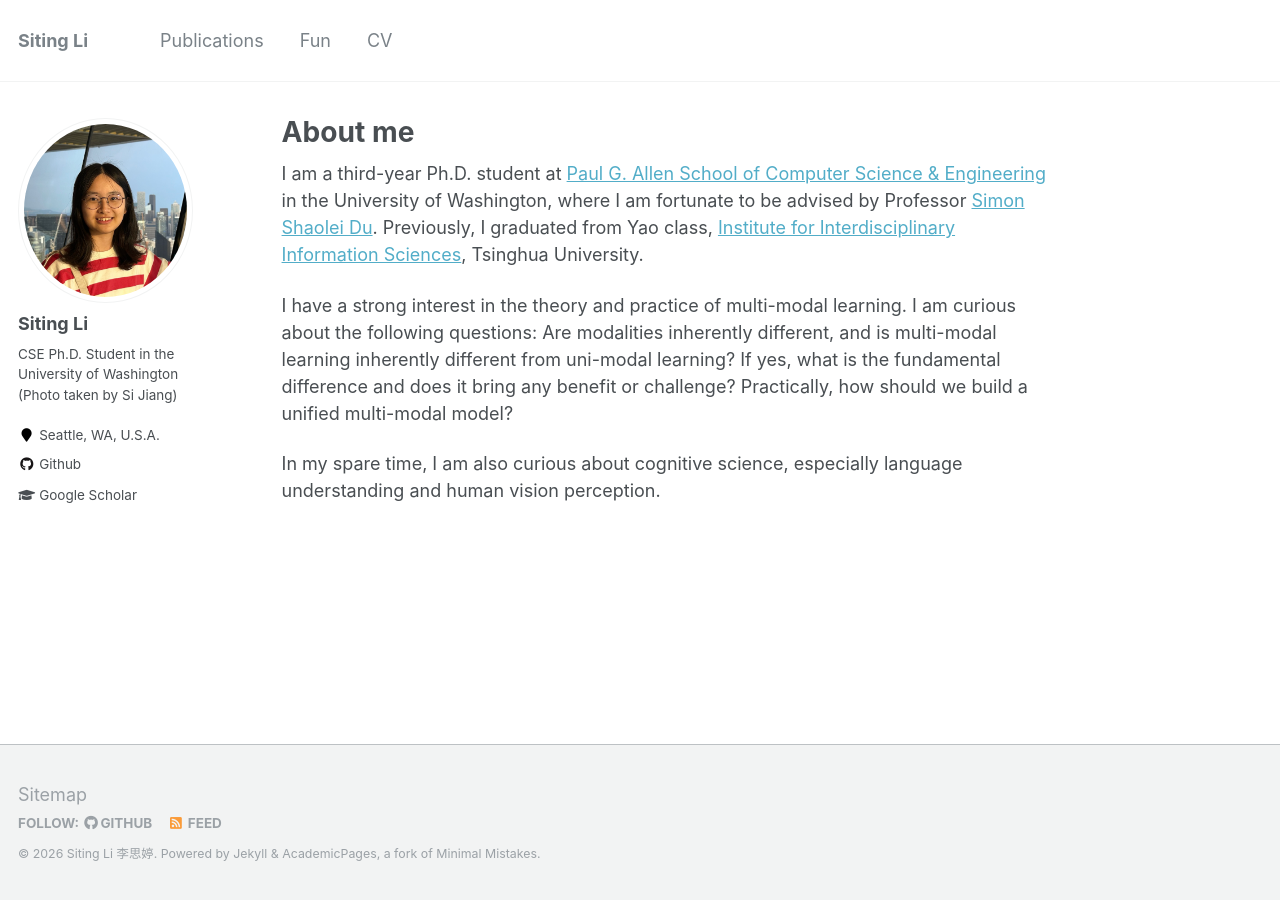
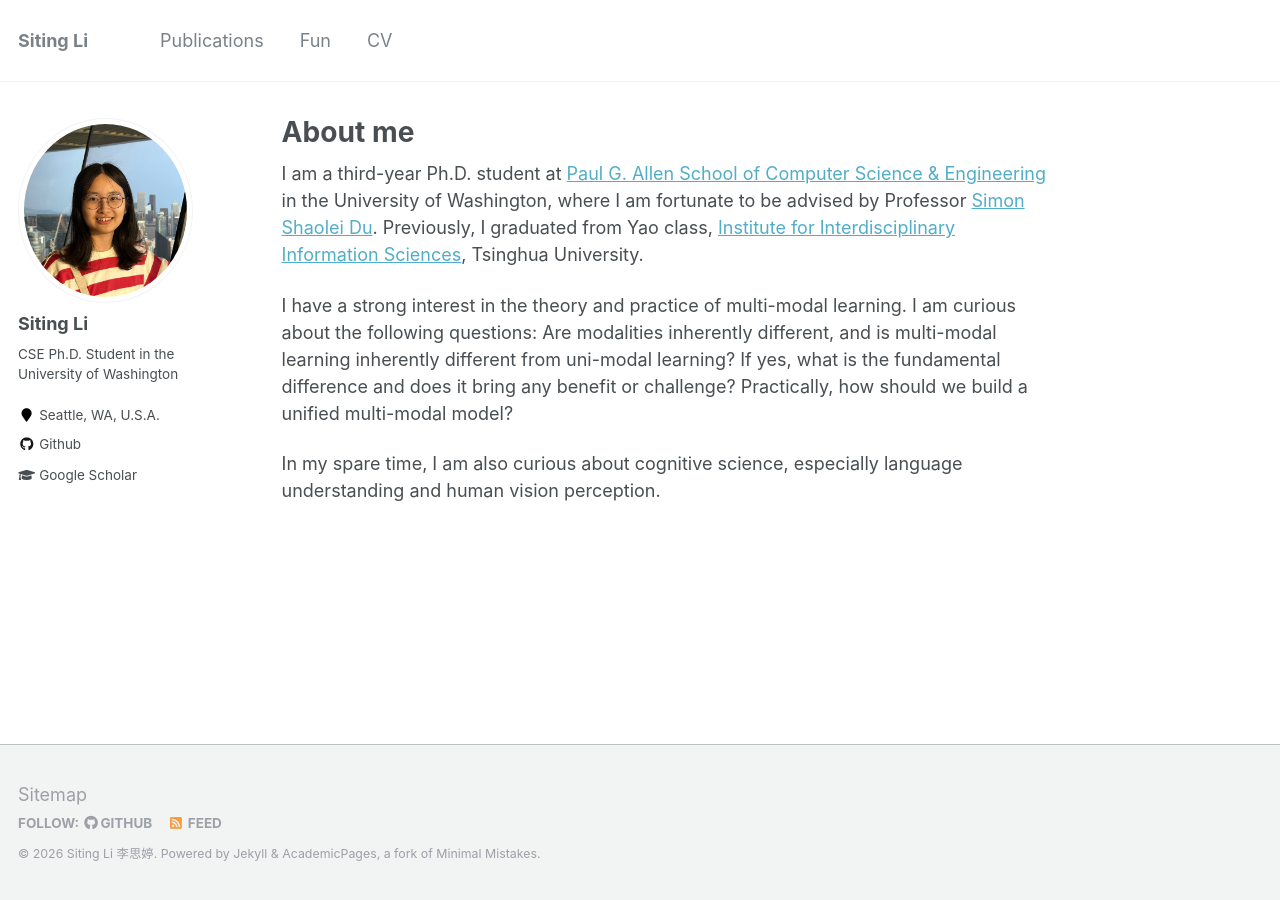
Before and after one commit to lst627/lst627.github.io, a Jekyll site: the page built from _pages/about.md, in a window 1280 px wide. Built offline with Jekyll 4.4.1, drawn with Linux system fonts in a browser that asks for light colours.

Commit message:
Update _config.yml

```diff
--- a/_config.yml
+++ b/_config.yml
@@ -80,7 +80,7 @@ analytics:
 author:
   name             : "Siting Li"
   avatar           : "profile.jpg"
-  bio              : "CSE Ph.D. Student in the University of Washington (Photo taken by Si Jiang)"
+  bio              : "CSE Ph.D. Student in the University of Washington"
   location         : "Seattle, WA, U.S.A."
   employer         :
   googlescholar    : "https://scholar.google.com/citations?hl=en&user=qoo4BucAAAAJ"
```
